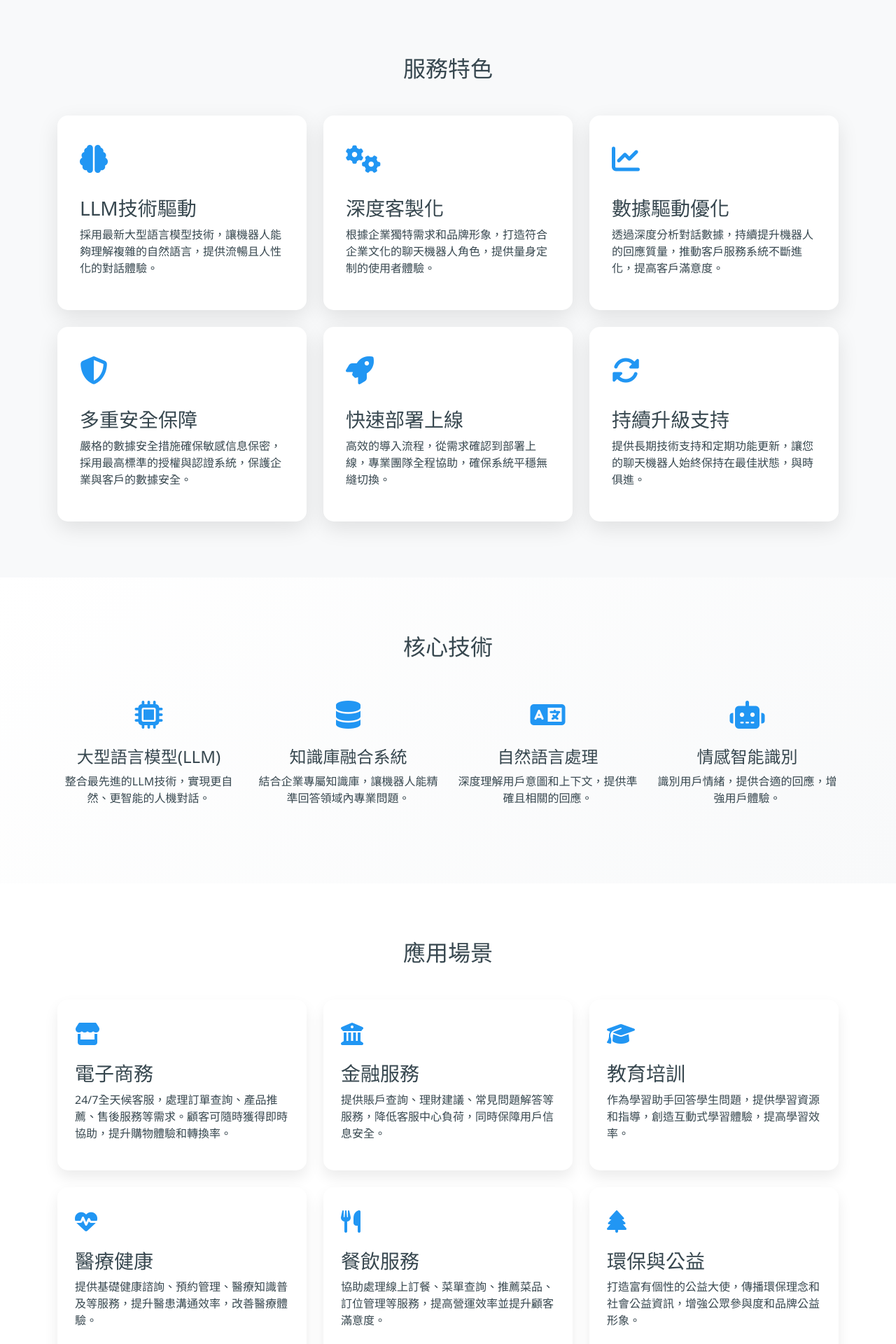
After one commit to mkhsu2002/FlyPigWeb, a Flask app: page /line-bot-service in a window 1280 px wide. The commit adds this page. Shown: the part 467-2387 px from the top of the page at 70% size. Run offline with Flask 3, Linux system fonts and the light colour scheme.

Commit message:
Add LLM-powered AI Line Bot service page with case studies.
Replit-Commit-Author: Agent
Replit-Commit-Session-Id: cb7e6e7d-7179-45f5-8955-1c067cf7ddf1
Replit-Commit-Screenshot-Url: https://storage.googleapis.com/screenshot-production-us-central1/fce4f715-6e2b-43e1-9d2a-a11c9c581b58/489bc33f-14e3-458c-a999-e4722c527660.jpg

```diff
--- a/main.py
+++ b/main.py
@@ -20,5 +20,9 @@ def index():
 
     return render_template('index.html')
 
+@app.route('/line-bot-service')
+def line_bot_service():
+    return render_template('line_bot_service.html')
+
 if __name__ == '__main__':
     app.run(host='0.0.0.0', port=5000, debug=False)
--- /dev/null
+++ b/templates/line_bot_service.html
@@ -0,0 +1,494 @@
+<!DOCTYPE html>
+<html lang="zh-TW">
+<head>
+    <meta charset="UTF-8">
+    <meta name="viewport" content="width=device-width, initial-scale=1.0">
+    <meta name="description" content="FlyPig AI專注於LLM強化AI Line Bot客製化服務，為企業提供智能聊天機器人解決方案，助您實現客戶服務自動化，提升客戶體驗。">
+    <meta name="keywords" content="Line Bot,AI聊天機器人,LLM,客製化服務,智能客服,企業AI,數位轉型,FlyPig AI">
+    <title>LLM強化 AI Line Bot - FlyPig AI 智能聊天機器人客製化服務</title>
+
+    <!-- Bootstrap CSS -->
+    <link href="https://cdn.jsdelivr.net/npm/bootstrap@5.3.2/dist/css/bootstrap.min.css" rel="stylesheet">
+    <!-- AOS CSS -->
+    <link href="https://unpkg.com/aos@2.3.1/dist/aos.css" rel="stylesheet">
+    <!-- Font Awesome -->
+    <link rel="stylesheet" href="https://cdnjs.cloudflare.com/ajax/libs/font-awesome/6.4.2/css/all.min.css">
+    <!-- Custom CSS -->
+    <link rel="stylesheet" href="{{ url_for('static', filename='css/style.css') }}">
+    <style>
+        .service-hero {
+            background: linear-gradient(rgba(0, 0, 0, 0.6), rgba(0, 0, 0, 0.6)),
+                        url('https://images.unsplash.com/photo-1611162618758-0273bf519d45');
+            background-size: cover;
+            background-position: center;
+            color: white;
+            padding: 150px 0 100px;
+            margin-top: 56px;
+        }
+
+        .features-section {
+            padding: 80px 0;
+            background-color: #f8f9fa;
+        }
+
+        .feature-card {
+            background: white;
+            padding: 2rem;
+            border-radius: 15px;
+            box-shadow: 0 10px 30px rgba(0, 0, 0, 0.1);
+            height: 100%;
+            transition: transform 0.3s;
+        }
+
+        .feature-card:hover {
+            transform: translateY(-10px);
+        }
+
+        .feature-icon {
+            font-size: 2.5rem;
+            color: var(--primary-color);
+            margin-bottom: 1.5rem;
+        }
+
+        .case-study {
+            padding: 80px 0;
+        }
+
+        .case-card {
+            background: white;
+            border-radius: 15px;
+            overflow: hidden;
+            box-shadow: 0 10px 30px rgba(0, 0, 0, 0.1);
+            margin-bottom: 30px;
+            transition: transform 0.3s;
+        }
+
+        .case-card:hover {
+            transform: translateY(-10px);
+        }
+
+        .case-image {
+            height: 200px;
+            background-size: cover;
+            background-position: center;
+        }
+
+        .case-content {
+            padding: 25px;
+        }
+
+        .case-card h3 {
+            margin-bottom: 15px;
+            color: var(--primary-color);
+        }
+
+        .line-button {
+            background-color: #06C755;
+            color: white;
+            border: none;
+            transition: all 0.3s;
+        }
+
+        .line-button:hover {
+            background-color: #05a848;
+            color: white;
+        }
+
+        .tech-section {
+            padding: 80px 0;
+            background: linear-gradient(135deg, #fff 0%, #f8f9fa 100%);
+        }
+
+        .tech-item {
+            text-align: center;
+            margin-bottom: 30px;
+        }
+
+        .tech-icon {
+            font-size: 2.5rem;
+            color: var(--primary-color);
+            margin-bottom: 1rem;
+        }
+
+        .applications-section {
+            padding: 80px 0;
+        }
+
+        .app-card {
+            background-color: white;
+            border-radius: 15px;
+            padding: 25px;
+            box-shadow: 0 10px 20px rgba(0, 0, 0, 0.08);
+            height: 100%;
+            transition: transform 0.3s;
+        }
+
+        .app-card:hover {
+            transform: translateY(-10px);
+        }
+
+        .app-icon {
+            font-size: 2rem;
+            color: var(--primary-color);
+            margin-bottom: 1rem;
+        }
+    </style>
+</head>
+<body>
+    <!-- Navigation -->
+    <nav class="navbar navbar-expand-lg fixed-top">
+        <div class="container">
+            <a class="navbar-brand" href="/">
+                <img src="{{ url_for('static', filename='images/logo.svg') }}" alt="FlyPig AI - 企業AI與Martech解決方案專家" height="40">
+                FlyPig AI
+            </a>
+            <button class="navbar-toggler" type="button" data-bs-toggle="collapse" data-bs-target="#navbarNav">
+                <span class="navbar-toggler-icon"></span>
+            </button>
+            <div class="collapse navbar-collapse" id="navbarNav">
+                <ul class="navbar-nav ms-auto">
+                    <li class="nav-item">
+                        <a class="nav-link" href="/">首頁</a>
+                    </li>
+                    <li class="nav-item">
+                        <a class="nav-link" href="/#services">服務</a>
+                    </li>
+                    <li class="nav-item">
+                        <a class="nav-link" href="/#portfolio">作品集</a>
+                    </li>
+                    <li class="nav-item">
+                        <a class="nav-link" href="/#contact">聯絡我們</a>
+                    </li>
+                    <li class="nav-item ms-lg-3">
+                        <a class="btn btn-primary" href="https://flypigai-chat.icareu.tw/" target="_blank">
+                            <i class="fas fa-robot me-2"></i>試用 FlyPig-Chat
+                        </a>
+                    </li>
+                </ul>
+            </div>
+        </div>
+    </nav>
+
+    <!-- Service Hero Section -->
+    <section class="service-hero">
+        <div class="container text-center">
+            <h1 data-aos="fade-up">LLM強化 AI Line Bot</h1>
+            <p class="lead" data-aos="fade-up" data-aos-delay="100">智能聊天機器人客製化服務</p>
+            <div class="mt-4" data-aos="fade-up" data-aos-delay="200">
+                <a href="/#contact" class="btn btn-primary me-2">
+                    <i class="fas fa-paper-plane me-2"></i>諮詢服務
+                </a>
+                <a href="#case-studies" class="btn btn-outline-light">
+                    <i class="fas fa-arrow-down me-2"></i>查看案例
+                </a>
+            </div>
+        </div>
+    </section>
+
+    <!-- Features Section -->
+    <section class="features-section">
+        <div class="container">
+            <h2 class="text-center mb-5" data-aos="fade-up">服務特色</h2>
+            <div class="row g-4">
+                <div class="col-lg-4" data-aos="fade-up" data-aos-delay="100">
+                    <div class="feature-card">
+                        <div class="feature-icon">
+                            <i class="fas fa-brain"></i>
+                        </div>
+                        <h3>LLM技術驅動</h3>
+                        <p>採用最新大型語言模型技術，讓機器人能夠理解複雜的自然語言，提供流暢且人性化的對話體驗。</p>
+                    </div>
+                </div>
+                <div class="col-lg-4" data-aos="fade-up" data-aos-delay="200">
+                    <div class="feature-card">
+                        <div class="feature-icon">
+                            <i class="fas fa-cogs"></i>
+                        </div>
+                        <h3>深度客製化</h3>
+                        <p>根據企業獨特需求和品牌形象，打造符合企業文化的聊天機器人角色，提供量身定制的使用者體驗。</p>
+                    </div>
+                </div>
+                <div class="col-lg-4" data-aos="fade-up" data-aos-delay="300">
+                    <div class="feature-card">
+                        <div class="feature-icon">
+                            <i class="fas fa-chart-line"></i>
+                        </div>
+                        <h3>數據驅動優化</h3>
+                        <p>透過深度分析對話數據，持續提升機器人的回應質量，推動客戶服務系統不斷進化，提高客戶滿意度。</p>
+                    </div>
+                </div>
+                <div class="col-lg-4" data-aos="fade-up" data-aos-delay="400">
+                    <div class="feature-card">
+                        <div class="feature-icon">
+                            <i class="fas fa-shield-alt"></i>
+                        </div>
+                        <h3>多重安全保障</h3>
+                        <p>嚴格的數據安全措施確保敏感信息保密，採用最高標準的授權與認證系統，保護企業與客戶的數據安全。</p>
+                    </div>
+                </div>
+                <div class="col-lg-4" data-aos="fade-up" data-aos-delay="500">
+                    <div class="feature-card">
+                        <div class="feature-icon">
+                            <i class="fas fa-rocket"></i>
+                        </div>
+                        <h3>快速部署上線</h3>
+                        <p>高效的導入流程，從需求確認到部署上線，專業團隊全程協助，確保系統平穩無縫切換。</p>
+                    </div>
+                </div>
+                <div class="col-lg-4" data-aos="fade-up" data-aos-delay="600">
+                    <div class="feature-card">
+                        <div class="feature-icon">
+                            <i class="fas fa-sync-alt"></i>
+                        </div>
+                        <h3>持續升級支持</h3>
+                        <p>提供長期技術支持和定期功能更新，讓您的聊天機器人始終保持在最佳狀態，與時俱進。</p>
+                    </div>
+                </div>
+            </div>
+        </div>
+    </section>
+
+    <!-- Technology Section -->
+    <section class="tech-section">
+        <div class="container">
+            <h2 class="text-center mb-5" data-aos="fade-up">核心技術</h2>
+            <div class="row g-4">
+                <div class="col-lg-3 col-md-6" data-aos="fade-up" data-aos-delay="100">
+                    <div class="tech-item">
+                        <div class="tech-icon">
+                            <i class="fas fa-microchip"></i>
+                        </div>
+                        <h4>大型語言模型(LLM)</h4>
+                        <p>整合最先進的LLM技術，實現更自然、更智能的人機對話。</p>
+                    </div>
+                </div>
+                <div class="col-lg-3 col-md-6" data-aos="fade-up" data-aos-delay="200">
+                    <div class="tech-item">
+                        <div class="tech-icon">
+                            <i class="fas fa-database"></i>
+                        </div>
+                        <h4>知識庫融合系統</h4>
+                        <p>結合企業專屬知識庫，讓機器人能精準回答領域內專業問題。</p>
+                    </div>
+                </div>
+                <div class="col-lg-3 col-md-6" data-aos="fade-up" data-aos-delay="300">
+                    <div class="tech-item">
+                        <div class="tech-icon">
+                            <i class="fas fa-language"></i>
+                        </div>
+                        <h4>自然語言處理</h4>
+                        <p>深度理解用戶意圖和上下文，提供準確且相關的回應。</p>
+                    </div>
+                </div>
+                <div class="col-lg-3 col-md-6" data-aos="fade-up" data-aos-delay="400">
+                    <div class="tech-item">
+                        <div class="tech-icon">
+                            <i class="fas fa-robot"></i>
+                        </div>
+                        <h4>情感智能識別</h4>
+                        <p>識別用戶情緒，提供合適的回應，增強用戶體驗。</p>
+                    </div>
+                </div>
+            </div>
+        </div>
+    </section>
+
+    <!-- Applications Section -->
+    <section class="applications-section">
+        <div class="container">
+            <h2 class="text-center mb-5" data-aos="fade-up">應用場景</h2>
+            <div class="row g-4">
+                <div class="col-lg-4 col-md-6" data-aos="fade-up" data-aos-delay="100">
+                    <div class="app-card">
+                        <div class="app-icon">
+                            <i class="fas fa-store"></i>
+                        </div>
+                        <h3>電子商務</h3>
+                        <p>24/7全天候客服，處理訂單查詢、產品推薦、售後服務等需求。顧客可隨時獲得即時協助，提升購物體驗和轉換率。</p>
+                    </div>
+                </div>
+                <div class="col-lg-4 col-md-6" data-aos="fade-up" data-aos-delay="200">
+                    <div class="app-card">
+                        <div class="app-icon">
+                            <i class="fas fa-university"></i>
+                        </div>
+                        <h3>金融服務</h3>
+                        <p>提供賬戶查詢、理財建議、常見問題解答等服務，降低客服中心負荷，同時保障用戶信息安全。</p>
+                    </div>
+                </div>
+                <div class="col-lg-4 col-md-6" data-aos="fade-up" data-aos-delay="300">
+                    <div class="app-card">
+                        <div class="app-icon">
+                            <i class="fas fa-graduation-cap"></i>
+                        </div>
+                        <h3>教育培訓</h3>
+                        <p>作為學習助手回答學生問題，提供學習資源和指導，創造互動式學習體驗，提高學習效率。</p>
+                    </div>
+                </div>
+                <div class="col-lg-4 col-md-6" data-aos="fade-up" data-aos-delay="400">
+                    <div class="app-card">
+                        <div class="app-icon">
+                            <i class="fas fa-heartbeat"></i>
+                        </div>
+                        <h3>醫療健康</h3>
+                        <p>提供基礎健康諮詢、預約管理、醫療知識普及等服務，提升醫患溝通效率，改善醫療體驗。</p>
+                    </div>
+                </div>
+                <div class="col-lg-4 col-md-6" data-aos="fade-up" data-aos-delay="500">
+                    <div class="app-card">
+                        <div class="app-icon">
+                            <i class="fas fa-utensils"></i>
+                        </div>
+                        <h3>餐飲服務</h3>
+                        <p>協助處理線上訂餐、菜單查詢、推薦菜品、訂位管理等服務，提高營運效率並提升顧客滿意度。</p>
+                    </div>
+                </div>
+                <div class="col-lg-4 col-md-6" data-aos="fade-up" data-aos-delay="600">
+                    <div class="app-card">
+                        <div class="app-icon">
+                            <i class="fas fa-tree"></i>
+                        </div>
+                        <h3>環保與公益</h3>
+                        <p>打造富有個性的公益大使，傳播環保理念和社會公益資訊，增強公眾參與度和品牌公益形象。</p>
+                    </div>
+                </div>
+            </div>
+        </div>
+    </section>
+
+    <!-- Case Studies Section -->
+    <section id="case-studies" class="case-study">
+        <div class="container">
+            <h2 class="text-center mb-5" data-aos="fade-up">成功案例</h2>
+            <div class="row">
+                <!-- Case 1 -->
+                <div class="col-lg-6 mb-4" data-aos="fade-up" data-aos-delay="100">
+                    <div class="case-card">
+                        <div class="case-image" style="background-image: url('https://images.unsplash.com/photo-1522202176988-66273c2fd55f')"></div>
+                        <div class="case-content">
+                            <h3>艾可智能小編 - 小艾</h3>
+                            <p>為艾可開發公司打造的智能客服小編，協助處理客戶諮詢、提供產品資訊以及解決常見問題。小艾不僅能夠即時回應客戶需求，更成為公司品牌形象的重要代表。</p>
+                            <p><strong>成效:</strong> 客服響應時間縮短75%，客戶滿意度提升30%，成功處理90%以上的常見問題。</p>
+                            <a href="https://lin.ee/87JgLwA" target="_blank" class="btn line-button">
+                                <i class="fab fa-line me-2"></i>加入好友體驗
+                            </a>
+                        </div>
+                    </div>
+                </div>
+
+                <!-- Case 2 -->
+                <div class="col-lg-6 mb-4" data-aos="fade-up" data-aos-delay="200">
+                    <div class="case-card">
+                        <div class="case-image" style="background-image: url('https://images.unsplash.com/photo-1511497584788-876760111969')"></div>
+                        <div class="case-content">
+                            <h3>森林保育員 - 小天</h3>
+                            <p>為環保組織開發的AI公益大使，專注於森林保育知識傳播、棲地保護資訊分享以及志工招募。小天通過互動式對話，引導公眾了解森林保育的重要性，並鼓勵參與相關活動。</p>
+                            <p><strong>成效:</strong> 環保知識傳播覆蓋增加150%，志工報名率提升60%，社群互動增加200%。</p>
+                            <a href="https://lin.ee/nrsS6J2" target="_blank" class="btn line-button">
+                                <i class="fab fa-line me-2"></i>加入好友體驗
+                            </a>
+                        </div>
+                    </div>
+                </div>
+
+                <!-- Case 3 -->
+                <div class="col-lg-6 mb-4" data-aos="fade-up" data-aos-delay="300">
+                    <div class="case-card">
+                        <div class="case-image" style="background-image: url('https://images.unsplash.com/photo-1509042239860-f0b0c7c2d754')"></div>
+                        <div class="case-content">
+                            <h3>咖啡師 - 小咖</h3>
+                            <p>為精品咖啡連鎖店設計的虛擬咖啡顧問，能夠提供咖啡知識、沖煮技巧、產品推薦以及門市資訊。小咖不僅是一個服務工具，更是品牌建立與顧客的情感連結橋梁。</p>
+                            <p><strong>成效:</strong> 會員轉換率提升45%，門市訪問量增加35%，顧客回購率提高25%。</p>
+                            <a href="https://lin.ee/eQ8jmNJ" target="_blank" class="btn line-button">
+                                <i class="fab fa-line me-2"></i>加入好友體驗
+                            </a>
+                        </div>
+                    </div>
+                </div>
+
+                <!-- Case 4 -->
+                <div class="col-lg-6 mb-4" data-aos="fade-up" data-aos-delay="400">
+                    <div class="case-card">
+                        <div class="case-image" style="background-image: url('https://images.unsplash.com/photo-1531482615713-2afd69097998')"></div>
+                        <div class="case-content">
+                            <h3>公益大使 - 阿昌</h3>
+                            <p>為社會企業打造的公益推廣大使，專注於社會議題宣導、捐款資訊提供以及公益活動推廣。阿昌通過生動活潑的對話方式，讓抽象的公益理念變得易於理解和親近。</p>
+                            <p><strong>成效:</strong> 公益活動參與度提升80%，捐款轉換率增加50%，品牌知名度提高40%。</p>
+                            <a href="https://lin.ee/qlE0Yjc" target="_blank" class="btn line-button">
+                                <i class="fab fa-line me-2"></i>加入好友體驗
+                            </a>
+                        </div>
+                    </div>
+                </div>
+            </div>
+        </div>
+    </section>
+
+    <!-- CTA Section -->
+    <section class="cta-section bg-primary text-white py-5">
+        <div class="container text-center">
+            <h2 data-aos="fade-up">準備好讓您的企業服務升級了嗎？</h2>
+            <p class="lead" data-aos="fade-up" data-aos-delay="100">立即與我們聯繫，探討如何為您的企業打造專屬AI Line Bot</p>
+            <div class="mt-4" data-aos="fade-up" data-aos-delay="200">
+                <a href="/#contact" class="btn btn-light">
+                    <i class="fas fa-envelope me-2"></i>聯絡我們
+                </a>
+            </div>
+        </div>
+    </section>
+
+    <!-- Footer -->
+    <footer class="footer bg-dark text-white py-5">
+        <div class="container">
+            <div class="row">
+                <div class="col-md-4">
+                    <h5>FlyPig AI</h5>
+                    <p>專業的企業AI與Martech解決方案提供商</p>
+                    <div class="social-icons mt-3">
+                        <a href="#" class="text-white me-3"><i class="fab fa-facebook-f"></i></a>
+                        <a href="#" class="text-white me-3"><i class="fab fa-twitter"></i></a>
+                        <a href="#" class="text-white me-3"><i class="fab fa-linkedin-in"></i></a>
+                        <a href="#" class="text-white"><i class="fab fa-instagram"></i></a>
+                    </div>
+                </div>
+                <div class="col-md-4">
+                    <h5>服務項目</h5>
+                    <ul class="list-unstyled">
+                        <li><a href="/line-bot-service" class="text-white">LLM強化 AI Line Bot</a></li>
+                        <li><a href="/#services" class="text-white">智能客服機器人</a></li>
+                        <li><a href="/#services" class="text-white">電商AI影像生成</a></li>
+                        <li><a href="/#services" class="text-white">社群行銷自動化</a></li>
+                    </ul>
+                </div>
+                <div class="col-md-4">
+                    <h5>聯絡資訊</h5>
+                    <ul class="list-unstyled">
+                        <li><i class="fas fa-envelope me-2"></i> info@flypigai.com</li>
+                        <li><i class="fas fa-phone me-2"></i> (02) 1234-5678</li>
+                        <li><i class="fas fa-map-marker-alt me-2"></i> 台北市信義區松高路1號</li>
+                    </ul>
+                </div>
+            </div>
+            <hr class="my-4">
+            <div class="row">
+                <div class="col-md-12 text-center">
+                    <p class="mb-0">&copy; 2025 FlyPig AI. All rights reserved.</p>
+                </div>
+            </div>
+        </div>
+    </footer>
+
+    <!-- Bootstrap JS Bundle with Popper -->
+    <script src="https://cdn.jsdelivr.net/npm/bootstrap@5.3.2/dist/js/bootstrap.bundle.min.js"></script>
+    <!-- AOS JS -->
+    <script src="https://unpkg.com/aos@2.3.1/dist/aos.js"></script>
+    <!-- Custom JS -->
+    <script>
+        AOS.init({
+            duration: 800,
+            easing: 'ease-in-out',
+            once: true
+        });
+    </script>
+</body>
+</html>
```
Also changed, not shown: templates/index.html (+12 -2 lines).
